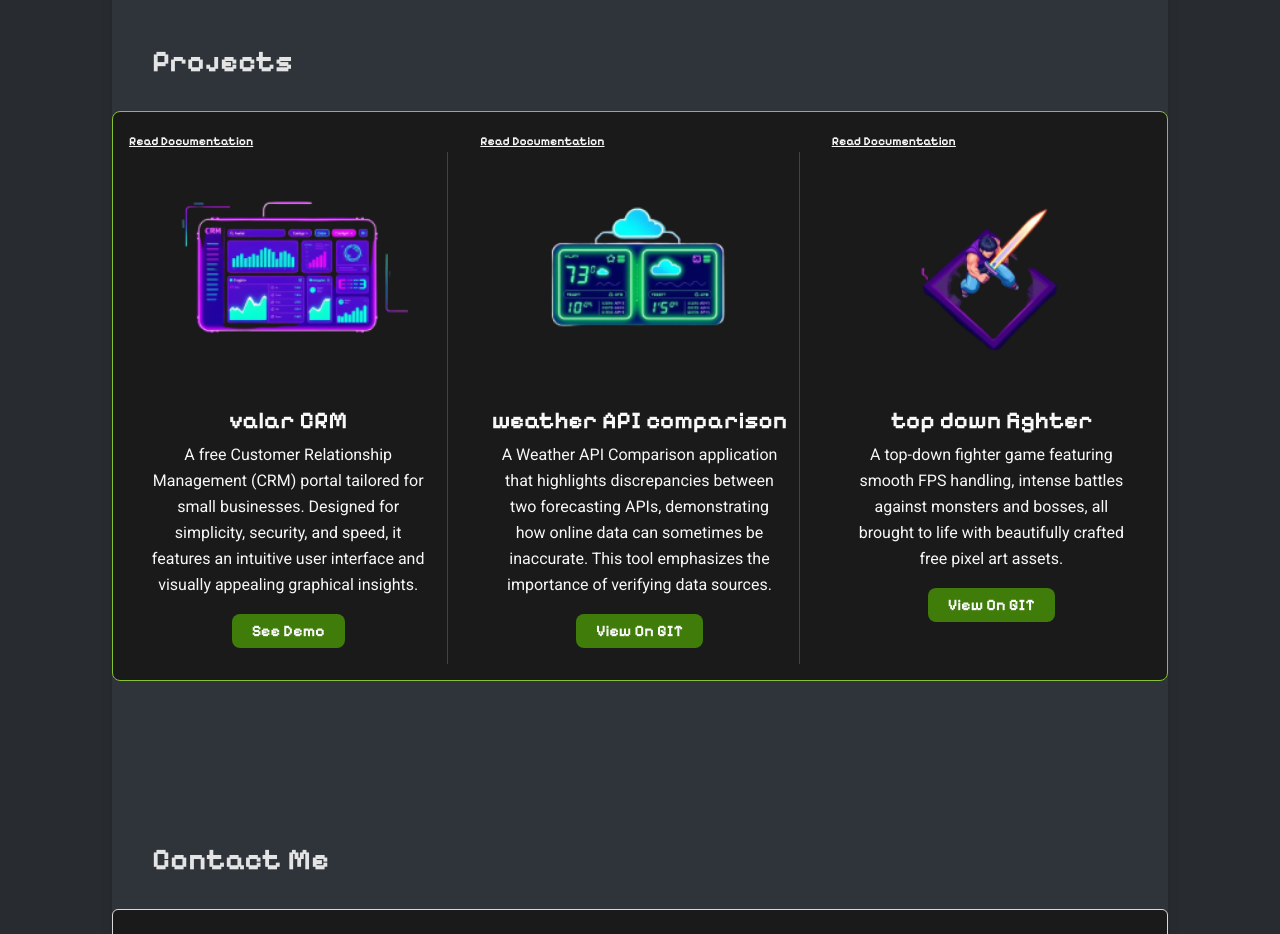
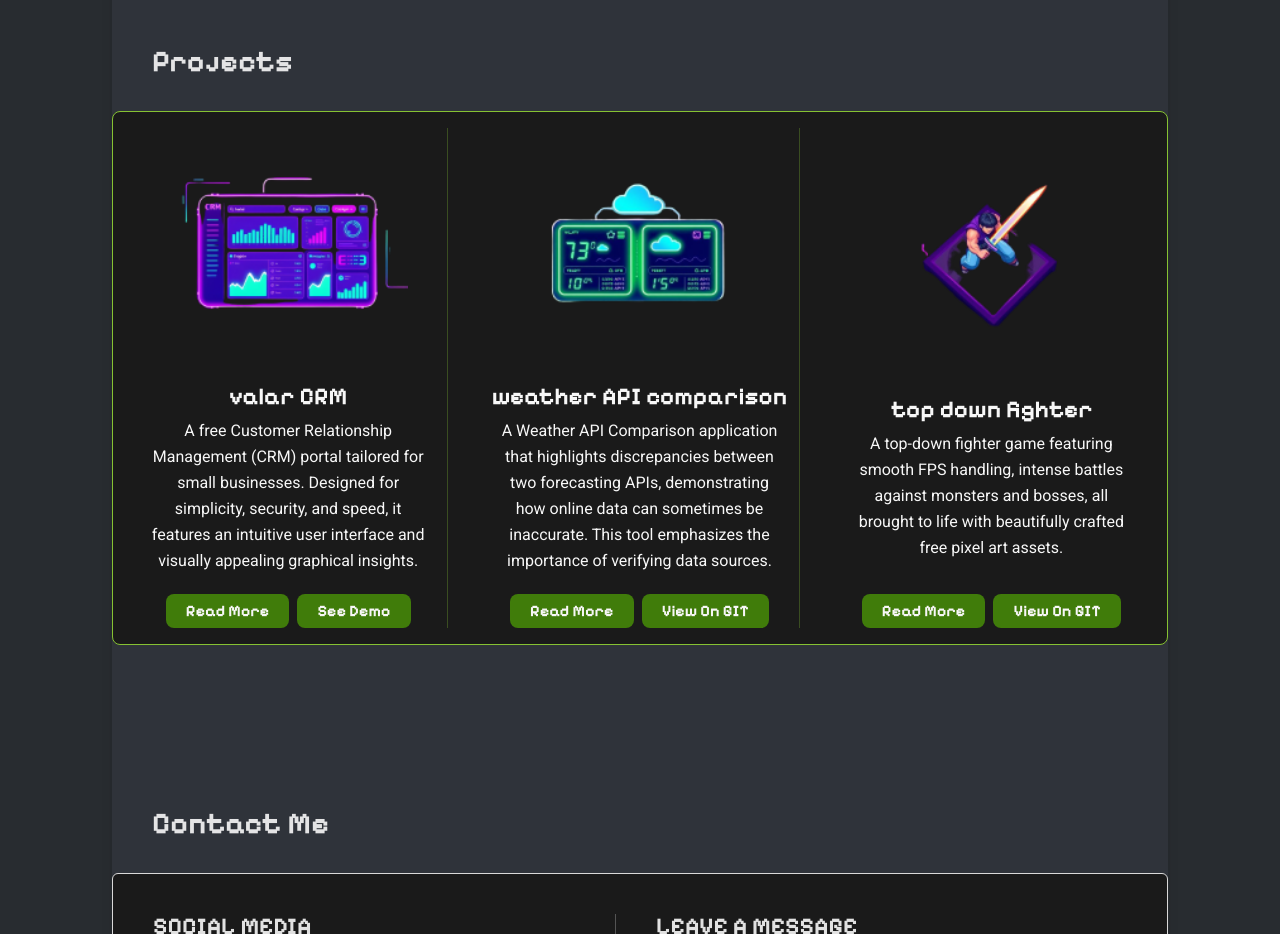
Before and after one commit to Valeri-L/portfolio, a Vue app in the folder frontend/: page / in a window 1280 px wide. Shown: the part 2840-3774 px from the top of the page. Built offline with nearby package versions, Linux system fonts and the light colour scheme; no server answers.

Commit message:
added additional button for read more

```diff
--- a/frontend/src/components/portfolio_components/Projects.vue
+++ b/frontend/src/components/portfolio_components/Projects.vue
@@ -7,25 +7,47 @@ const projects = ref([
     image: 'valar_crm',
     title: 'valar CRM',
     text: 'A free Customer Relationship Management (CRM) portal tailored for small businesses. Designed for simplicity, security, and speed, it features an intuitive user interface and visually appealing graphical insights.',
+    buttons : [
+      {
+        button_text:"read more",
+        url:"/documentation/valar_crm"
+      },
+      {
         button_text:"see demo",
         url:"https://crm.valerilevinson.com",
-    documentation:"/documentation/valar_crm"
+      }
+    ]
   },
   {
     image: 'weather_api',
     title: 'weather API comparison',
     text: 'A Weather API Comparison application that highlights discrepancies between two forecasting APIs, demonstrating how online data can sometimes be inaccurate. This tool emphasizes the importance of verifying data sources.',
+    buttons : [
+    {
+      button_text:"read more",
+      url:"/documentation/weather_api",
+    },
+    {
       button_text:"view on GIT",
       url:"https://github.com/valeri-l/weather_representation",
-    documentation:"/documentation/weather_api"
+    }
+    ]
 },
   {
     image: 'top_down',
     title: 'top down fighter',
     text: 'A top-down fighter game featuring smooth FPS handling, intense battles against monsters and bosses, all brought to life with beautifully crafted free pixel art assets.',
+    buttons:
+    [
+      {
+        button_text:"read more",
+        url:"/documentation/top_down",
+      },
+      {
         button_text:"view on GIT",
         url:"https://github.com/valeri-l/fighter",
-    documentation:"/documentation/top_down"
+      }
+    ]
 },
 ]);
 
@@ -41,15 +63,15 @@ const projects = ref([
       <div v-for="(item, index) in projects" :key="index" >
 
         <!-- <div class=""> -->
-        <a
+        <!-- <a
           class="text-primary-300 font-pixelify underline capitalize text-xs hover:text-text-green"
           :href="item.documentation"
           >
           Read Documentation
-        </a>
+        </a> -->
         <!-- </div> -->
 
-        <div  :class="['flex flex-col items-center justify-between  xl:border-r lg:border-r sm:border-r-none border-borders-green border-opacity-30',{ 'border-none': index === projects.length - 1 }]" >
+        <div  :class="['flex h-full flex-col items-center justify-between  xl:border-r lg:border-r sm:border-r-none border-borders-green border-opacity-30',{ 'border-none': index === projects.length - 1 }]" >
                   <!-- documentation href-->
 
           <!-- Image -->
@@ -58,15 +80,26 @@ const projects = ref([
             :alt="item.title"
             class="h-60 object-contain mb-4"
             />
+          <div>
             <!-- Title -->
             <h3 class="font-semibold text-primary-300 mb-2 text-center">{{ item.title }}</h3>
 
             <!-- Description -->
             <p class="text-primary-300 text-center mx-4 max-w-xl leading-relaxed">{{ item.text }}</p>
             <!-- item button -->
-          <a class="m-4" :href="item.url" >
-            <button class="bg-buttons-success font-pixelify  text-primary-300 capitalize py-1 focus:outline-none focus:ring-0">{{ item.button_text }}</button>
+          </div>
+
+          <div class="-center pt-5">
+            <div class="flex ">
+              <div v-for="(button,index) in item.buttons" :key="index">
+                <a class="m-1" :href="button.url" >
+                  <button class="bg-buttons-success font-pixelify  text-primary-300 capitalize py-1 focus:outline-none focus:ring-0">{{ button.button_text }}</button>
                 </a>
+              </div>
+            </div>
+          </div>
+
+
         </div>
 
       </div>
```
Lines whose indentation alone changed are shown as unchanged.
